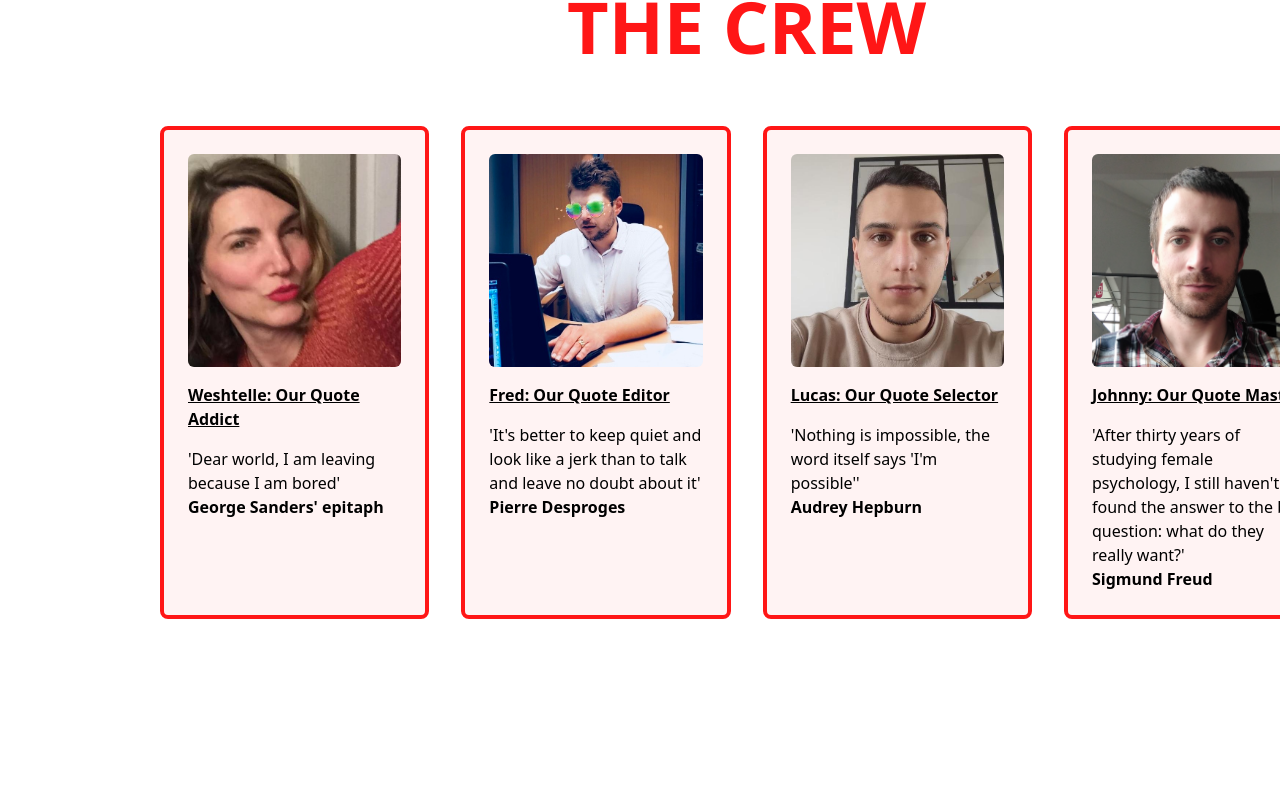
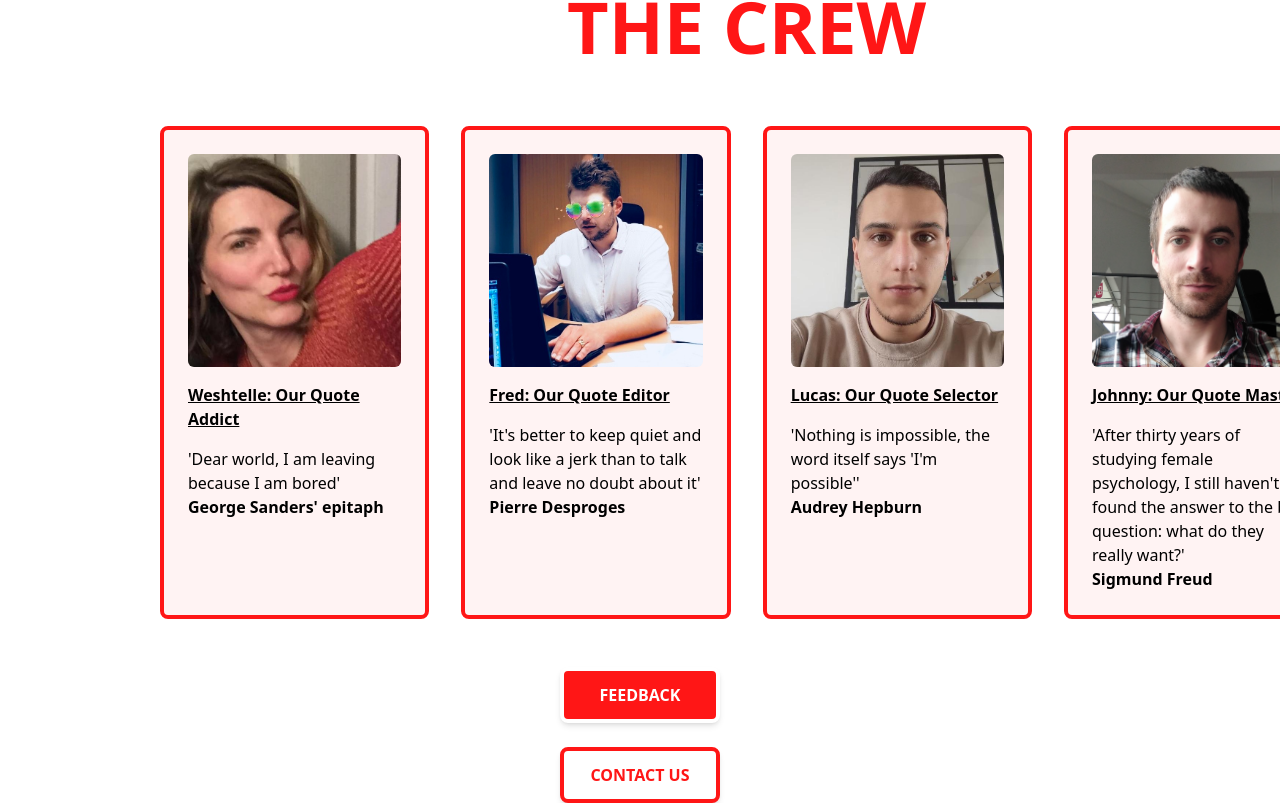
Before and after one commit to JohnnyHiriart/OhMyQuote, a React (Vite) app: page /the-crew in a window 1280 px wide. Shown: the part 1078-1881 px from the top of the page. Before the commit the page ends 1697 px from the top, so only its background shows below. Built offline with nearby package versions, Linux system fonts and the light colour scheme.

Commit message:
button stylised

```diff
--- a/package.json
+++ b/package.json
@@ -10,6 +10,7 @@
     "fix": "prettier --write . && eslint --fix --ext .jsx ."
   },
   "dependencies": {
+    "axios": "^0.26.1",
     "dotenv": "^16.0.0",
     "react": "^17.0.2",
     "react-dom": "^17.0.2",
--- /dev/null
+++ b/src/components/RedButton.jsx
@@ -0,0 +1,11 @@
+import React from "react";
+
+const RedButton = ({ text }) => {
+    return (
+<button className = "bg-redquote rounded-lg px-4 py-3 mt-2 border-4 shadow-md border-white text-white mb-4 font-bold text-center hover:text-redquote hover:bg-white w-40">
+    {text}
+  </button>
+  );
+  };
+
+export default RedButton;
--- a/src/components/TheCrew.jsx
+++ b/src/components/TheCrew.jsx
@@ -1,15 +1,23 @@
 import React from "react";
 import Card from "./Card";
+import WhiteButton from "./WhiteButton";
+import RedButton from "./RedButton";
+
+
 
 const TheCrew = () => {
   return (
   <div>
-        <div class="text-redquote text-7xl font-bold m-16 w-11/12 ml-40 text-center"><h1>THE CREW</h1></div>
+        <div class="text-redquote text-7xl font-bold m-16 w-11/12 ml-40 justify-center text-center"><h1>THE CREW</h1></div>
         <div class="flex gap-8 w-11/12 ml-40">
     {crewItems.map((crew, index)=>(
     <Card key = {index} {...crew} />
     ))}
     </div>
+    <div className = "flex flex-col items-center mt-10">
+    <RedButton text = "FEEDBACK"/>
+    <WhiteButton text = "CONTACT US"/>
+  </div>
   </div>
   );
   };
--- /dev/null
+++ b/src/components/WhiteButton.jsx
@@ -0,0 +1,11 @@
+import React from "react";
+
+const WhiteButton = ({ text }) => {
+    return (
+<button className = "bg-white rounded-lg px-4 py-3 mt-2 border-4 shadow-md border-redquote font-bold text-redquote text-center  hover:text-white hover:bg-redquote w-40">
+    {text}
+  </button>
+  );
+  };
+
+export default WhiteButton;
```
Also changed, not shown: src/components/Button.jsx (deleted), 1 other file (tests, documents, lock files or other folders).
